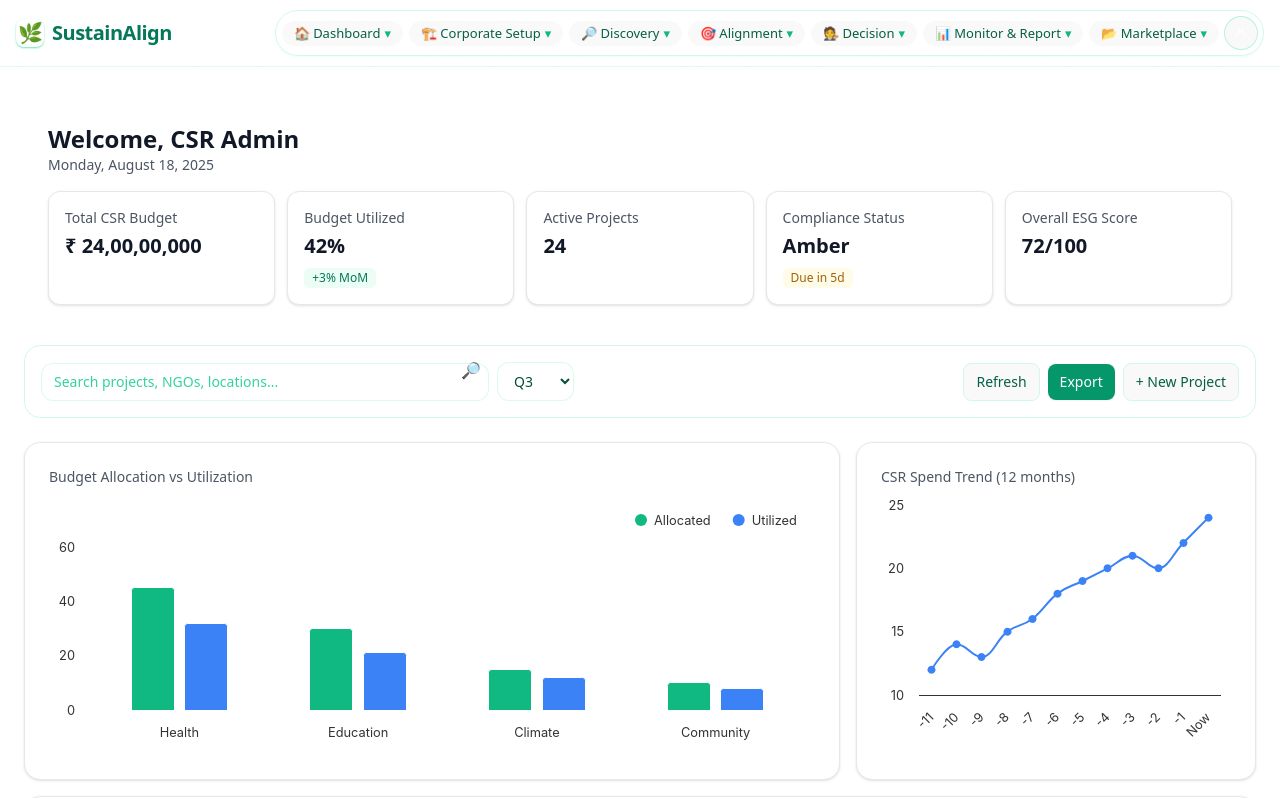
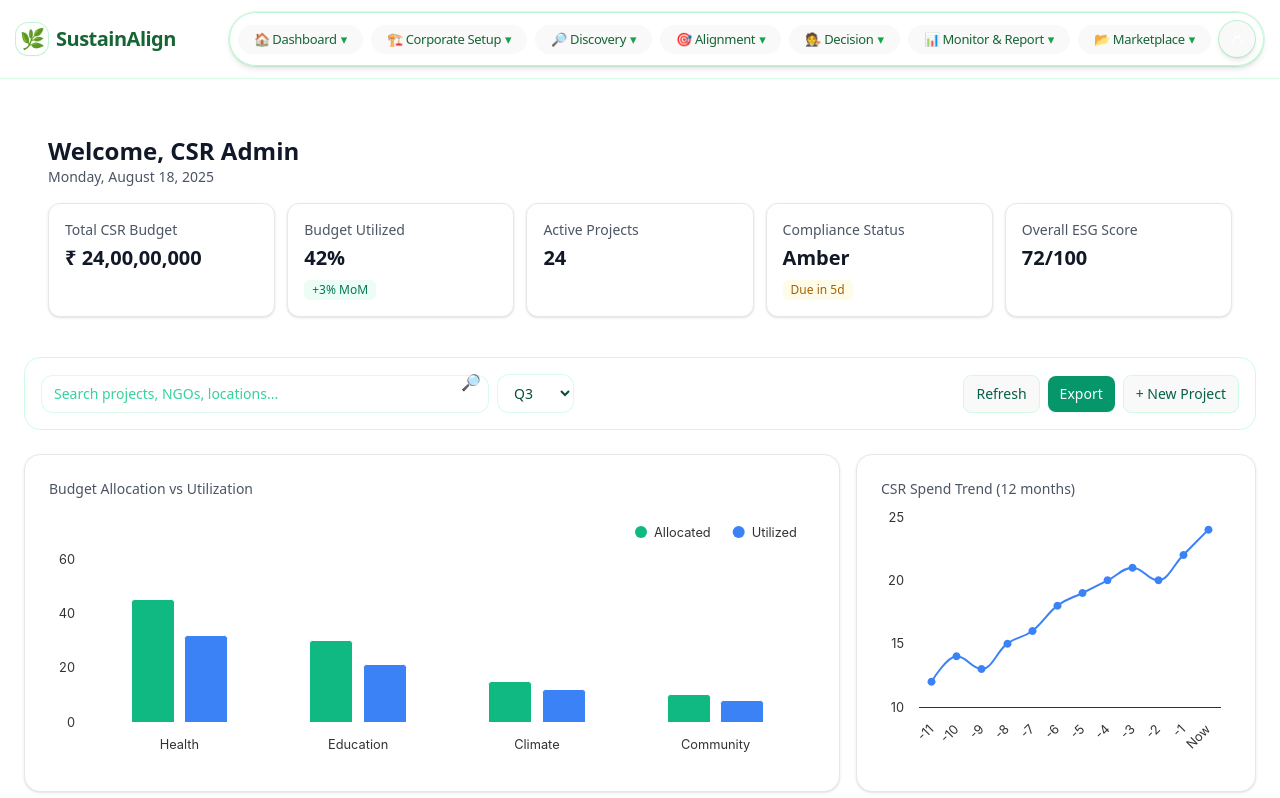
Before and after one commit to bhuwanb23/SustainAlign, a React (Vite) app in the folder frontend/: page /dashboard in a window 1280 px wide. Shown: the top 798 px of the page. Built offline with nearby package versions, Linux system fonts and the light colour scheme.

Commit message:
top bar changes

```diff
--- a/frontend/src/components/TopNav.jsx
+++ b/frontend/src/components/TopNav.jsx
@@ -1,28 +1,28 @@
 import { NavLink } from 'react-router-dom'
 
-const linkBase = "px-3 py-1.5 rounded-full text-[13px] leading-none font-medium transition-all duration-200 whitespace-nowrap focus-visible:outline-none focus-visible:ring-2 focus-visible:ring-emerald-400/50"
+const linkBase = "px-4 py-2 rounded-full text-[13px] leading-none font-medium tracking-tight transition-all duration-200 whitespace-nowrap focus-visible:outline-none focus-visible:ring-2 focus-visible:ring-green-400/60"
 
 export default function TopNav() {
     const linkClass = ({ isActive }) =>
         isActive
-      ? `${linkBase} bg-gradient-to-r from-emerald-600 to-teal-600 text-white shadow-sm shadow-emerald-300`
-      : `${linkBase} text-emerald-800 hover:bg-emerald-50/80 hover:text-emerald-700 hover:shadow-sm hover:shadow-emerald-100/60`
+            ? `${linkBase} bg-gradient-to-r from-green-600 to-blue-600 text-white shadow-md ring-1 ring-blue-300/30`
+            : `${linkBase} text-green-800/95 hover:bg-gradient-to-r hover:from-green-50 hover:to-blue-50 hover:text-green-800 hover:ring-1 hover:ring-green-200/80 hover:shadow-sm`
 
     return (
-    <header className="bg-gradient-to-r from-emerald-50/80 via-white/70 to-teal-50/80 backdrop-blur supports-[backdrop-filter]:bg-white/60 border-b border-emerald-100/60 sticky top-0 z-40">
-      <div className="max-w-7xl mx-auto px-4 py-2.5 flex items-center gap-4 min-w-0">
-        <NavLink to="/dashboard" className="shrink-0 inline-flex items-center gap-2 text-xl font-extrabold tracking-tight text-emerald-700 hover:text-emerald-600">
-          <span className="inline-flex h-7 w-7 items-center justify-center rounded-lg bg-gradient-to-br from-emerald-500 to-teal-500 text-white shadow-sm shadow-emerald-300">🌿</span>
+        <header className="bg-white/70 backdrop-blur supports-[backdrop-filter]:bg-white/70 border-b border-green-200/60 sticky top-0 z-40">
+            <div className="max-w-7xl mx-auto px-4 py-3 flex items-center gap-4 min-w-0">
+                <NavLink to="/dashboard" className="shrink-0 inline-flex items-center gap-2 text-xl font-extrabold tracking-tight text-green-800 hover:text-green-700">
+                    <span className="inline-flex h-8 w-8 items-center justify-center rounded-xl bg-gradient-to-br from-green-600 to-blue-600 text-white shadow-sm ring-1 ring-green-300/50">🌿</span>
                     <span>SustainAlign</span>
                 </NavLink>
                 <nav className="hidden md:flex items-center flex-nowrap flex-1 min-w-0 justify-end overflow-visible">
-          <div className="flex items-center gap-1.5 bg-white/70 backdrop-blur-md border border-emerald-100 rounded-full p-1.5 shadow-sm shadow-emerald-100/40">
+                    <div className="flex items-center gap-2 bg-white/90 backdrop-blur-md border border-green-200 rounded-full px-2 py-2 shadow-md ring-1 ring-green-400/20">
 
                         {/* 🏠 Corporate Dashboard */}
                         <div className="relative group">
-            <button className={`${linkBase} text-emerald-800 hover:bg-emerald-50 hover:text-emerald-700 hover:shadow-sm flex items-center gap-1`}>🏠 Dashboard <span className="text-emerald-500 transition-transform duration-200 group-hover:translate-y-[1px]">▾</span></button>
-            <div className="absolute left-0 mt-2 w-64 bg-white/95 backdrop-blur-xl border border-emerald-100/70 rounded-2xl shadow-xl shadow-emerald-200/50 ring-1 ring-emerald-200/40 p-4 hidden group-hover:block">
-              <div className="text-xs font-semibold text-emerald-600 mb-2">Corporate Dashboard</div>
+                            <button className={`${linkBase} text-green-800 flex items-center gap-1`}>🏠 Dashboard <span className="text-green-600 transition-transform duration-200 group-hover:translate-y-[1px]">▾</span></button>
+                            <div className="absolute left-0 mt-2 w-64 bg-white/95 backdrop-blur-xl border border-green-200/70 rounded-2xl shadow-2xl ring-1 ring-green-300/40 p-4 hidden group-hover:block">
+                                <div className="text-xs font-semibold text-green-600 mb-2">Corporate Dashboard</div>
                                 <div className="flex flex-col gap-1">
                                     <NavLink to="/dashboard" className={linkClass}>Dashboard Main File</NavLink>
                                 </div>
@@ -31,9 +31,9 @@ export default function TopNav() {
 
                         {/* 🏗️ Corporate Profile Setup */}
                         <div className="relative group">
-            <button className={`${linkBase} text-emerald-800 hover:bg-emerald-50 hover:text-emerald-700 hover:shadow-sm flex items-center gap-1`}>🏗️ Corporate Setup <span className="text-emerald-500 transition-transform duration-200 group-hover:translate-y-[1px]">▾</span></button>
-            <div className="absolute left-0 mt-2 w-72 bg-white/95 backdrop-blur-xl border border-emerald-100/70 rounded-2xl shadow-xl shadow-emerald-200/50 ring-1 ring-emerald-200/40 p-4 hidden group-hover:block">
-              <div className="text-xs font-semibold text-emerald-600 mb-2">Corporate Profile Setup</div>
+                            <button className={`${linkBase} text-green-800 flex items-center gap-1`}>🏗️ Corporate Setup <span className="text-green-600 transition-transform duration-200 group-hover:translate-y-[1px]">▾</span></button>
+                            <div className="absolute left-0 mt-2 w-72 bg-white/95 backdrop-blur-xl border border-green-200/70 rounded-2xl shadow-2xl ring-1 ring-green-300/40 p-4 hidden group-hover:block">
+                                <div className="text-xs font-semibold text-green-600 mb-2">Corporate Profile Setup</div>
                                 <div className="flex flex-col gap-1">
                                     <NavLink to="/profile/company-details" className={linkClass}>Company Details File</NavLink>
                                     <NavLink to="/profile/csr-history" className={linkClass}>CSR History Upload File</NavLink>
@@ -44,9 +44,9 @@ export default function TopNav() {
 
                         {/* 🔎 Project Discovery */}
                         <div className="relative group">
-            <button className={`${linkBase} text-emerald-800 hover:bg-emerald-50 hover:text-emerald-700 hover:shadow-sm flex items-center gap-1`}>🔎 Discovery <span className="text-emerald-500 transition-transform duration-200 group-hover:translate-y-[1px]">▾</span></button>
-            <div className="absolute left-0 mt-2 w-72 bg-white/95 backdrop-blur-xl border border-emerald-100/70 rounded-2xl shadow-xl shadow-emerald-200/50 ring-1 ring-emerald-200/40 p-4 hidden group-hover:block">
-              <div className="text-xs font-semibold text-emerald-600 mb-2">Project Discovery Page (Agent 1)</div>
+                            <button className={`${linkBase} text-green-800 flex items-center gap-1`}>🔎 Discovery <span className="text-green-600 transition-transform duration-200 group-hover:translate-y-[1px]">▾</span></button>
+                            <div className="absolute left-0 mt-2 w-72 bg-white/95 backdrop-blur-xl border border-green-200/70 rounded-2xl shadow-2xl ring-1 ring-green-300/40 p-4 hidden group-hover:block">
+                                <div className="text-xs font-semibold text-green-600 mb-2">Project Discovery Page (Agent 1)</div>
                                 <div className="flex flex-col gap-1">
                                     <NavLink to="/discovery/search" className={linkClass}>Project Search File</NavLink>
                                     <NavLink to="/discovery/cards" className={linkClass}>Project Cards File</NavLink>
@@ -56,9 +56,9 @@ export default function TopNav() {
 
                         {/* 🎯 Alignment & Evaluation */}
                         <div className="relative group">
-            <button className={`${linkBase} text-emerald-800 hover:bg-emerald-50 hover:text-emerald-700 hover:shadow-sm flex items-center gap-1`}>🎯 Alignment <span className="text-emerald-500 transition-transform duration-200 group-hover:translate-y-[1px]">▾</span></button>
-            <div className="absolute left-0 mt-2 w-80 bg-white/95 backdrop-blur-xl border border-emerald-100/70 rounded-2xl shadow-xl shadow-emerald-200/50 ring-1 ring-emerald-200/40 p-4 hidden group-hover:block">
-              <div className="text-xs font-semibold text-emerald-600 mb-2">Alignment & Evaluation Page (Agents 2 & 3)</div>
+                            <button className={`${linkBase} text-green-800 flex items-center gap-1`}>🎯 Alignment <span className="text-green-600 transition-transform duration-200 group-hover:translate-y-[1px]">▾</span></button>
+                            <div className="absolute left-0 mt-2 w-80 bg-white/95 backdrop-blur-xl border border-green-200/70 rounded-2xl shadow-2xl ring-1 ring-green-300/40 p-4 hidden group-hover:block">
+                                <div className="text-xs font-semibold text-green-600 mb-2">Alignment & Evaluation Page (Agents 2 & 3)</div>
                                 <div className="flex flex-col gap-1">
                                     <NavLink to="/alignment/matching" className={linkClass}>AI Matching Results File</NavLink>
                                     <NavLink to="/alignment/comparison" className={linkClass}>Comparison Matrix File</NavLink>
@@ -69,9 +69,9 @@ export default function TopNav() {
 
                         {/* 🧑‍⚖️ Decision Support */}
                         <div className="relative group">
-            <button className={`${linkBase} text-emerald-800 hover:bg-emerald-50 hover:text-emerald-700 hover:shadow-sm flex items-center gap-1`}>🧑‍⚖️ Decision <span className="text-emerald-500 transition-transform duration-200 group-hover:translate-y-[1px]">▾</span></button>
-            <div className="absolute left-0 mt-2 w-80 bg-white/95 backdrop-blur-xl border border-emerald-100/70 rounded-2xl shadow-xl shadow-emerald-200/50 ring-1 ring-emerald-200/40 p-4 hidden group-hover:block">
-              <div className="text-xs font-semibold text-emerald-600 mb-2">Decision Support Page (Agent 4)</div>
+                            <button className={`${linkBase} text-green-800 flex items-center gap-1`}>🧑‍⚖️ Decision <span className="text-green-600 transition-transform duration-200 group-hover:translate-y-[1px]">▾</span></button>
+                            <div className="absolute left-0 mt-2 w-80 bg-white/95 backdrop-blur-xl border border-green-200/70 rounded-2xl shadow-2xl ring-1 ring-green-300/40 p-4 hidden group-hover:block">
+                                <div className="text-xs font-semibold text-green-600 mb-2">Decision Support Page (Agent 4)</div>
                                 <div className="flex flex-col gap-1">
                                     <NavLink to="/decision/rationale" className={linkClass}>Recommendation Rationale File</NavLink>
                                     <NavLink to="/decision/approval" className={linkClass}>Approval Workflow File</NavLink>
@@ -81,14 +81,14 @@ export default function TopNav() {
 
                         {/* 📊 Monitor & Report (combined) */}
                         <div className="relative group">
-            <button className={`${linkBase} text-emerald-800 hover:bg-emerald-50 hover:text-emerald-700 hover:shadow-sm flex items-center gap-1`}>📊 Monitor & Report <span className="text-emerald-500 transition-transform duration-200 group-hover:translate-y-[1px]">▾</span></button>
-            <div className="absolute left-0 mt-2 w-80 bg-white/95 backdrop-blur-xl border border-emerald-100/70 rounded-2xl shadow-xl shadow-emerald-200/50 ring-1 ring-emerald-200/40 p-4 hidden group-hover:block">
-              <div className="text-xs font-semibold text-emerald-600 mb-2">Monitoring & Reporting</div>
+                            <button className={`${linkBase} text-green-800 flex items-center gap-1`}>📊 Monitor & Report <span className="text-green-600 transition-transform duration-200 group-hover:translate-y-[1px]">▾</span></button>
+                            <div className="absolute left-0 mt-2 w-80 bg-white/95 backdrop-blur-xl border border-green-200/70 rounded-2xl shadow-2xl ring-1 ring-green-300/40 p-4 hidden group-hover:block">
+                                <div className="text-xs font-semibold text-green-600 mb-2">Monitoring & Reporting</div>
                                 <div className="flex flex-col gap-1">
                                     <NavLink to="/monitoring/tracker" className={linkClass}>Project Tracker</NavLink>
                                     <NavLink to="/monitoring/impact" className={linkClass}>Impact Dashboard</NavLink>
                                     <NavLink to="/monitoring/alerts" className={linkClass}>Alerts</NavLink>
-                <div className="border-t border-emerald-100 my-1"></div>
+                                    <div className="border-t border-green-200 my-1"></div>
                                     <NavLink to="/reporting/generator" className={linkClass}>Report Generator</NavLink>
                                     <NavLink to="/reporting/audit-trail" className={linkClass}>Audit Trail</NavLink>
                                 </div>
@@ -97,9 +97,9 @@ export default function TopNav() {
 
                         {/* 📂 Marketplace */}
                         <div className="relative group">
-            <button className={`${linkBase} text-emerald-800 hover:bg-emerald-50 hover:text-emerald-700 hover:shadow-sm flex items-center gap-1`}>📂 Marketplace <span className="text-emerald-500 transition-transform duration-200 group-hover:translate-y-[1px]">▾</span></button>
-            <div className="absolute left-0 mt-2 w-80 bg-white/95 backdrop-blur-xl border border-emerald-100/70 rounded-2xl shadow-xl shadow-emerald-200/50 ring-1 ring-emerald-200/40 p-4 hidden group-hover:block">
-              <div className="text-xs font-semibold text-emerald-600 mb-2">CSR/ESG Marketplace (Future)</div>
+                            <button className={`${linkBase} text-green-800 flex items-center gap-1`}>📂 Marketplace <span className="text-green-600 transition-transform duration-200 group-hover:translate-y-[1px]">▾</span></button>
+                            <div className="absolute left-0 mt-2 w-80 bg-white/95 backdrop-blur-xl border border-green-200/70 rounded-2xl shadow-2xl ring-1 ring-green-300/40 p-4 hidden group-hover:block">
+                                <div className="text-xs font-semibold text-green-600 mb-2">CSR/ESG Marketplace (Future)</div>
                                 <div className="flex flex-col gap-1">
                                     <NavLink to="/marketplace/projects" className={linkClass}>CSR Projects Marketplace File</NavLink>
                                     <NavLink to="/marketplace/ngo" className={linkClass}>NGO Profiles File</NavLink>
@@ -110,25 +110,25 @@ export default function TopNav() {
 
                         {/* 👤 Profile (icon with menu) */}
                         <div className="relative group">
-            <button className="inline-flex items-center justify-center h-8 w-8 rounded-full bg-gradient-to-br from-emerald-600 to-teal-600 text-white hover:opacity-95 hover:shadow-md shadow-emerald-200/60 ring-1 ring-emerald-300/50 focus-visible:outline-none focus-visible:ring-2 focus-visible:ring-emerald-400/50">
+                            <button className="inline-flex items-center justify-center h-9 w-9 rounded-full bg-gradient-to-br from-green-600 to-blue-600 text-white hover:opacity-95 shadow-md ring-1 ring-green-300/60 focus-visible:outline-none focus-visible:ring-2 focus-visible:ring-green-400/60">
                                 <span className="sr-only">Profile</span>
                                 {/* simple user icon */}
                                 <svg xmlns="http://www.w3.org/2000/svg" viewBox="0 0 24 24" fill="currentColor" className="h-4 w-4">
                                     <path fillRule="evenodd" d="M12 2.25a4.5 4.5 0 0 0-2.508 8.244A8.252 8.252 0 0 0 3.75 18a.75.75 0 0 0 1.5 0 6.75 6.75 0 1 1 13.5 0 .75.75 0 0 0 1.5 0 8.252 8.252 0 0 0-5.742-7.506A4.5 4.5 0 0 0 12 2.25Zm0 6a3 3 0 1 1 0-6 3 3 0 0 1 0 6Z" clipRule="evenodd" />
                                 </svg>
                             </button>
-            <div className="absolute right-0 mt-2 w-56 bg-white/95 backdrop-blur-xl border border-emerald-100/70 rounded-2xl shadow-xl shadow-emerald-200/50 ring-1 ring-emerald-200/40 p-4 hidden group-hover:block">
-              <div className="text-xs font-semibold text-emerald-600 mb-2">Account</div>
+                            <div className="absolute right-0 mt-2 w-56 bg-white/95 backdrop-blur-xl border border-green-200/70 rounded-2xl shadow-2xl ring-1 ring-green-300/40 p-4 hidden group-hover:block">
+                                <div className="text-xs font-semibold text-green-700 mb-2">Account</div>
                                 <div className="flex flex-col gap-1">
                                     <NavLink to="/settings/users" className={linkClass}>User Management</NavLink>
                                     <NavLink to="/settings/agents" className={linkClass}>Agent Controls</NavLink>
                                     <NavLink to="/settings/integrations" className={linkClass}>Integrations</NavLink>
                                     <NavLink to="/settings/apis" className={linkClass}>API Management</NavLink>
-                <div className="border-t border-emerald-100 my-1"></div>
+                                    <div className="border-t border-green-200 my-1"></div>
                                     <NavLink to="/support/faq" className={linkClass}>Help / FAQ</NavLink>
                                     <NavLink to="/support/chat" className={linkClass}>Chat Support</NavLink>
                                     <NavLink to="/support/feedback" className={linkClass}>Feedback</NavLink>
-                <div className="border-t border-emerald-100 my-1"></div>
+                                    <div className="border-t border-green-200 my-1"></div>
                                     <NavLink to="/login" className={linkClass}>Log out</NavLink>
                                 </div>
                             </div>
```
Lines whose indentation alone changed are shown as unchanged.
